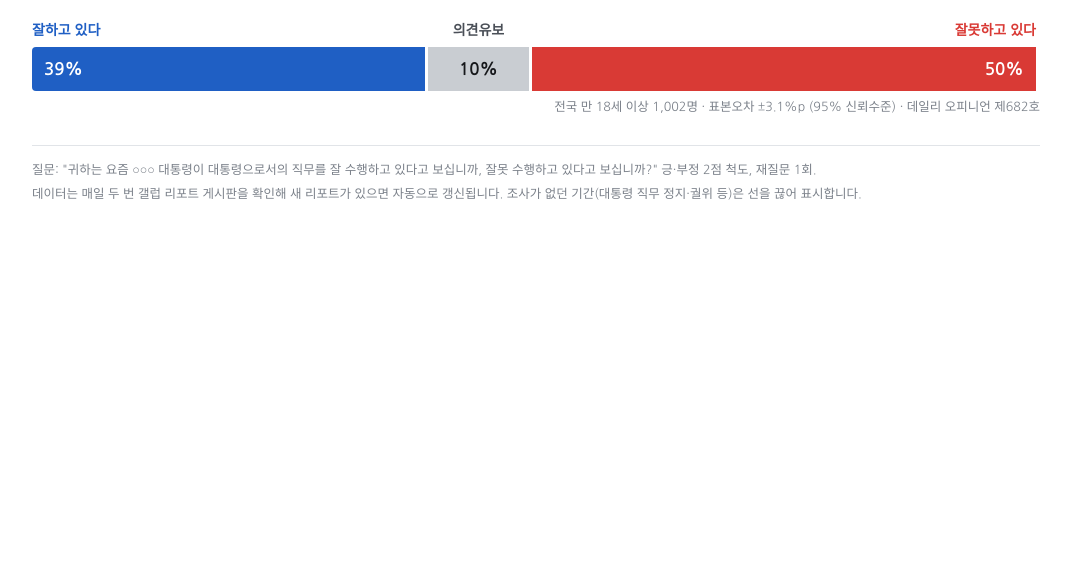
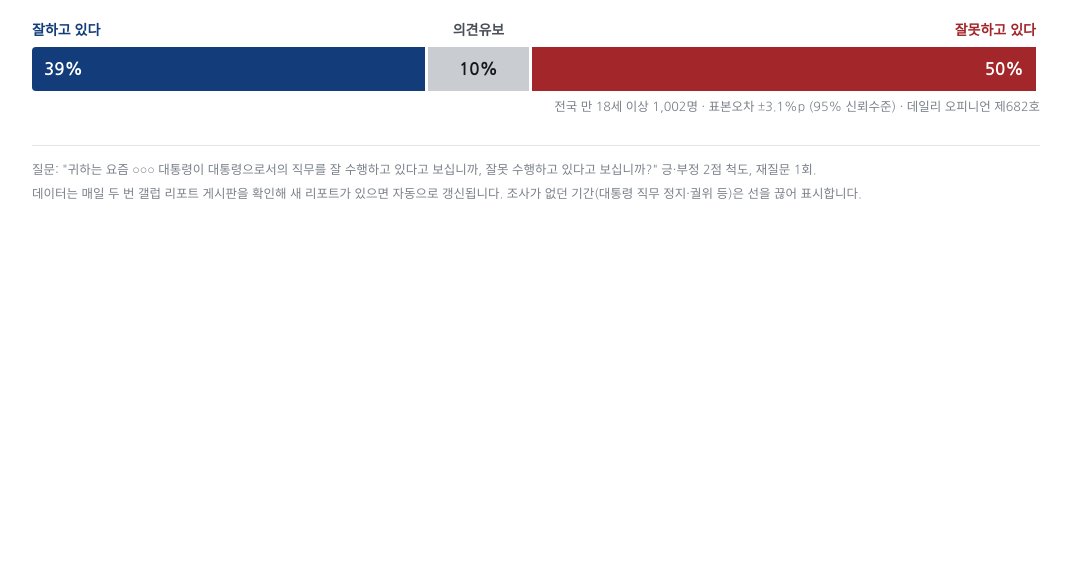
Before and after one commit to gilly030/approval-tracker-for-web-programming, a website with bundled scripts: page index.html in a window 1280 px wide. Shown: the part 233-800 px from the top of the page, without its empty margins (104-1175 px from the left). Built offline with nearby package versions, Linux system fonts and the light colour scheme.

Commit message:
Update style.css

```diff
--- a/css/style.css
+++ b/css/style.css
@@ -8,8 +8,8 @@
   --line: #e1e4e8;
   --axis: #b8bdc4;
   --band: #e4ebe1;      /* 그래프의 대통령 임기 음영 */
-  --pos: #1f5fc4;       /* 잘하고 있다: 파랑 */
-  --neg: #d93a35;       /* 잘못하고 있다: 빨강 */
+  --pos: #123d7a;       /* 잘하고 있다: 파랑 */
+  --neg: #a3262a;       /* 잘못하고 있다: 빨강 */
   --mid: #c9cdd2;       /* 의견유보 */
   --on-fill: #ffffff;
   --chip: #eceef1;
```
